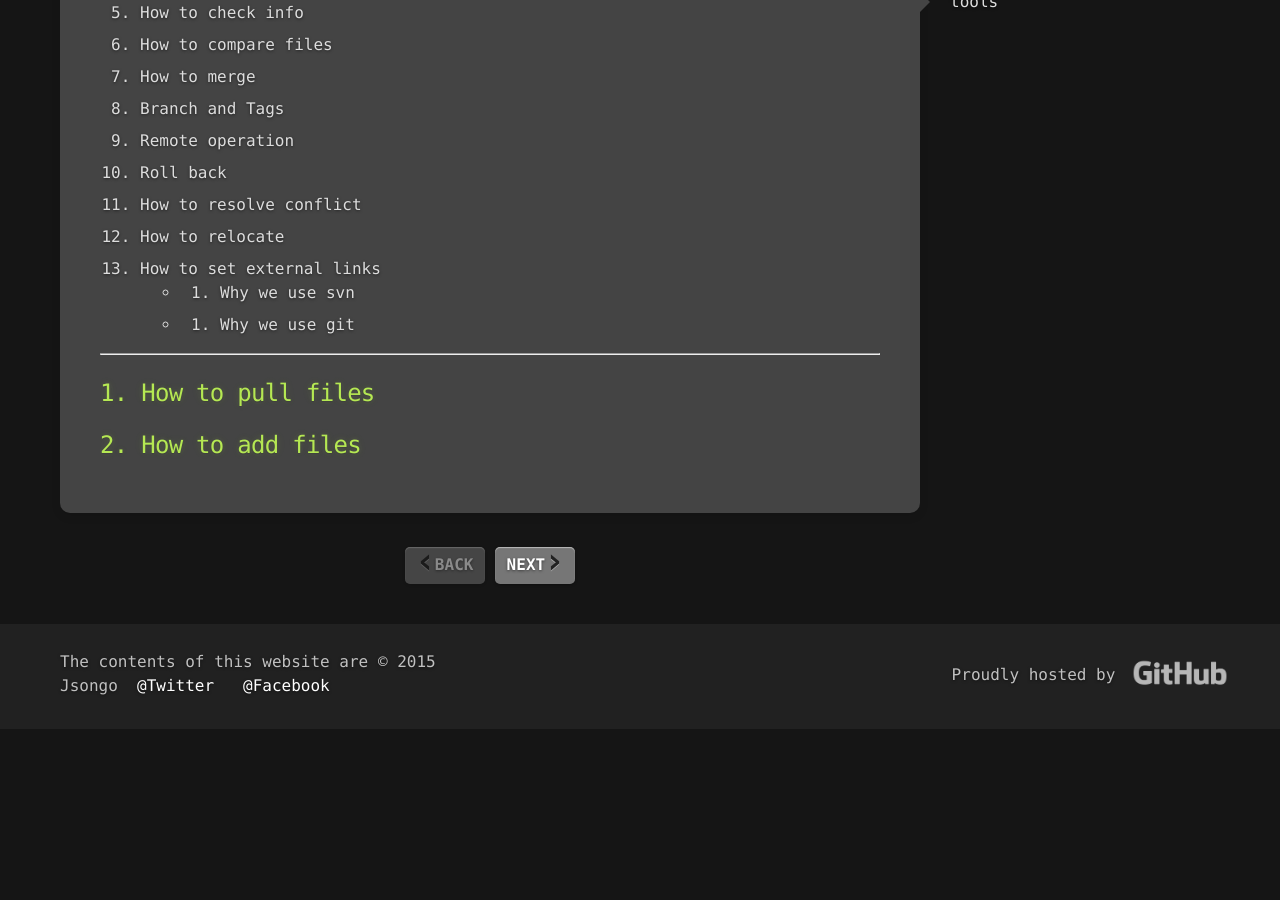
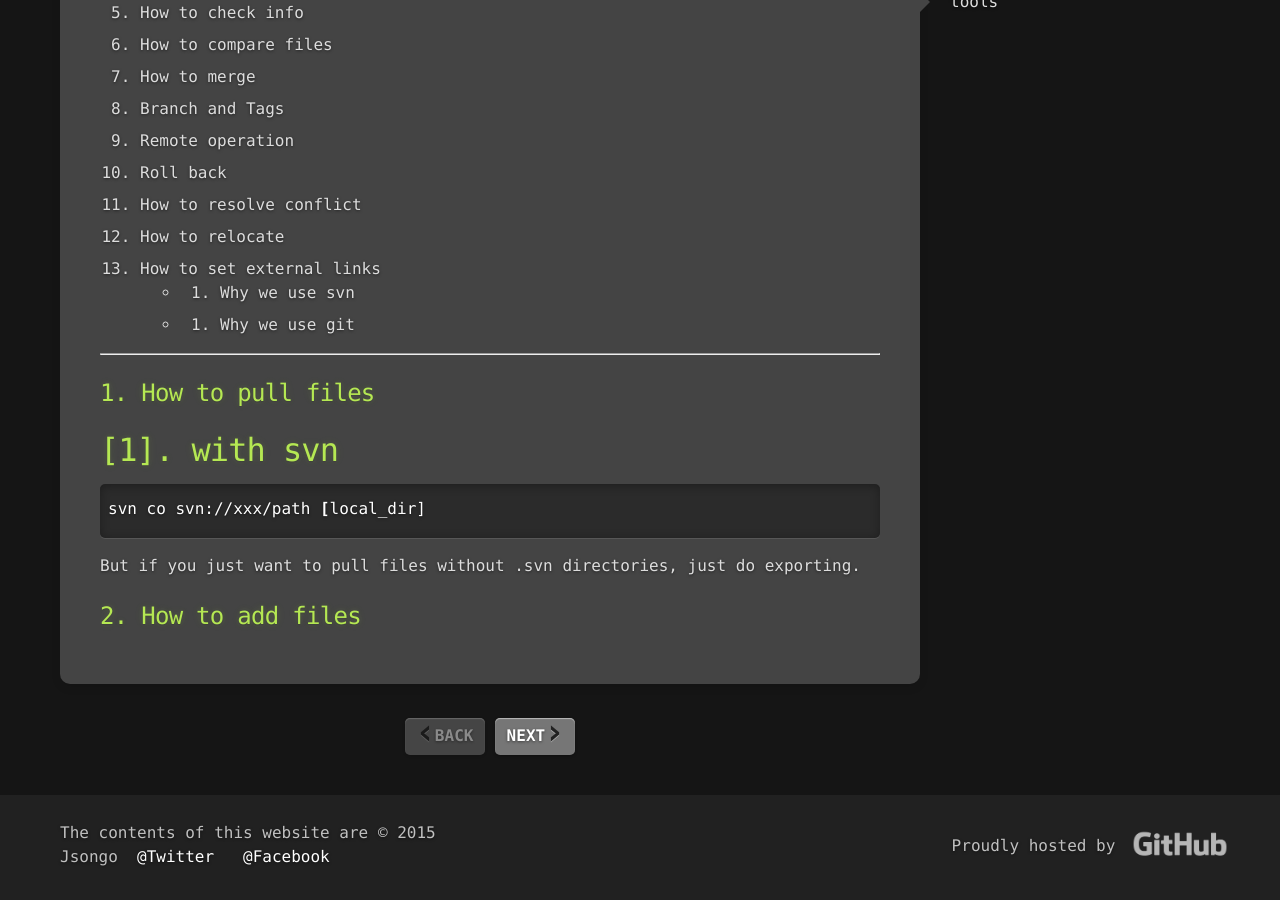
Before and after one commit to jsongo/jsongo.github.io, a Jekyll site: the page built from _posts/2015-06-22-svn-git-summary.markdown, in a window 1280 px wide and 900 px high, scrolled down 675 px. Built offline with Jekyll 4.4.1, drawn with Linux system fonts in a browser that asks for light colours; comment, search, counter and statistics services are not loaded; before the commit the page ends 1404 px from its top, so only the background shows below that.

Commit message:
Update 2015-06-22-svn-git-summary.markdown

```diff
--- a/_posts/2015-06-22-svn-git-summary.markdown
+++ b/_posts/2015-06-22-svn-git-summary.markdown
@@ -9,11 +9,11 @@ categories: [tools]
 tags: [masterpiece]
 comments: []
 ---
-This is the summary of how I use svn and now git.
+&nbsp;&nbsp;This is the summary of how I use svn and now git.
 I've been using svn for the past three years and git for several months, which are exactly not long enough to write a deepgoing article about these two tools. Well, if you're new to one of them, this post may be of some use. I'll just talk about how, not much why. Any question, leave some comments at the following comment box, I'll answer it as soon as I find it, and as long as I Know How To Reply >_<. Anyway, there may be some mistakes below. Tell me when you find it. Much appreciate about that.
 
 
-So now let's begin. And this is the catalogue:
+&nbsp;&nbsp;So now let's begin. And this is the catalogue:
 1. How to pull files
 2. How to add files
 3. How to update files
@@ -34,4 +34,10 @@ So now let's begin. And this is the catalogue:
 
 ## 1. How to pull files
 
-##2. How to add files
+# [1]. with svn
+{% highlight bash %}
+svn co svn://xxx/path [local_dir]
+{% endhighlight %}
+But if you just want to pull files without .svn directories, just do exporting.
+
+## 2. How to add files
```
